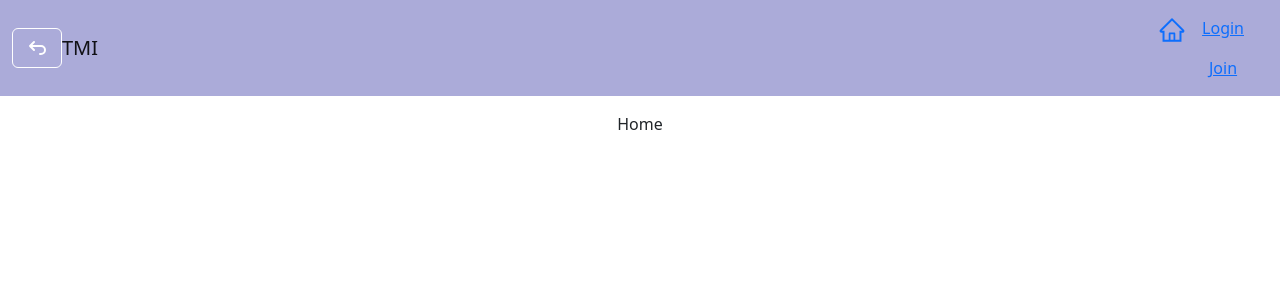
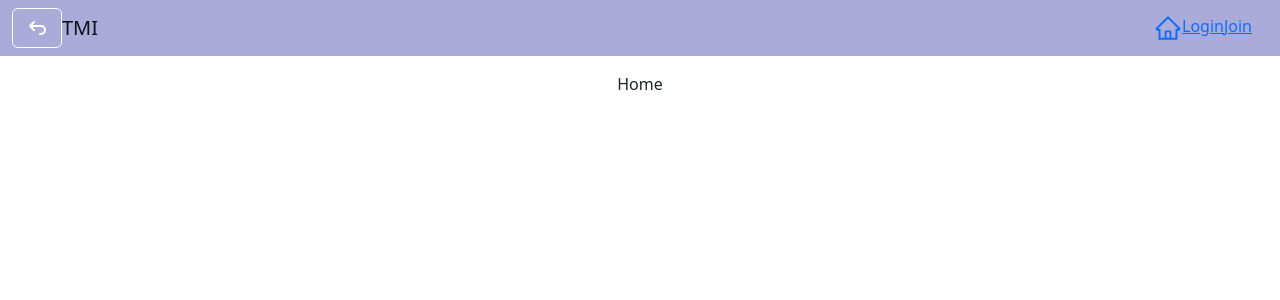
Before and after one commit to hun-jae/Text-Makes-Image, a React (Create React App) app in the folder front/: page / in a window 1280 px wide. Shown: the top 300 px of the page. Built offline with nearby package versions, Linux system fonts and the light colour scheme.

Commit message:
Delete Nav.Link Tag

```diff
--- a/front/src/components/Nav.js
+++ b/front/src/components/Nav.js
@@ -66,33 +66,24 @@ function Nav_() {
               </Offcanvas.Header>
               <Offcanvas.Body>
                 <Nav className="justify-content-end flex-grow-1 pe-3">
-                  <Nav.Link>
                   <Link to="/" onClick={toggleMenu}>
                     <AiOutlineHome size="28" />
                   </Link>
-                  </Nav.Link>
+
                   {isLogin() ? (
                     <>
-                      <Nav.Link>
                       <Link to="/feed" onClick={toggleMenu}>
                         Feed
                       </Link>
-                      </Nav.Link>
-                      <Nav.Link>
                       <Link to="/membersetting" onClick={toggleMenu}>
                         Setting
                       </Link>
-                      </Nav.Link>
-                      <Nav.Link>
                       <Link to="/write" onClick={toggleMenu}>
                         Write
                       </Link>
-                      </Nav.Link>
-                      <Nav.Link>
                       <Link to="/withdrawal" onClick={toggleMenu}>
                         Withdrawal
                       </Link>
-                      </Nav.Link>
                       <Button
                         onClick={() => {
                           deleteToken();
@@ -104,18 +95,14 @@ function Nav_() {
                       </Button>
                     </>
                   ) : (
-                    <span>
-                      <Nav.Link>
+                    <>
                       <Link to="/login" onClick={toggleMenu}>
                         Login
                       </Link>
-                      </Nav.Link>
-                      <Nav.Link>
                       <Link to="/join" onClick={toggleMenu}>
                         Join
                       </Link>
-                      </Nav.Link>
-                    </span>
+                    </>
                   )}
 
                   {/* <NavDropdown
```
Lines whose indentation alone changed are shown as unchanged.
